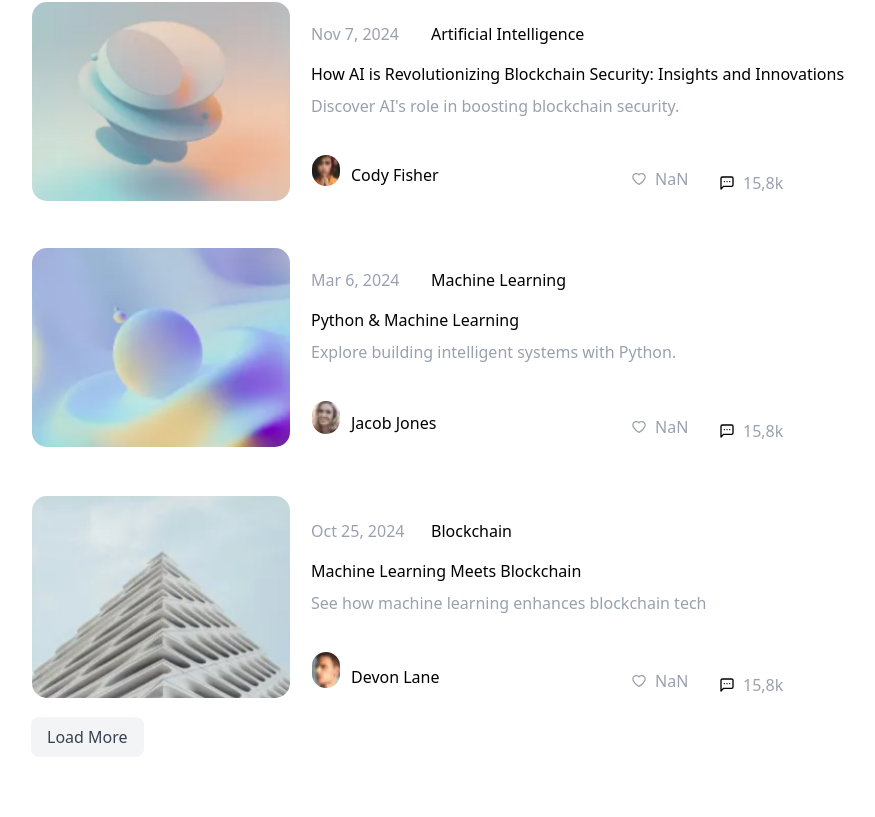
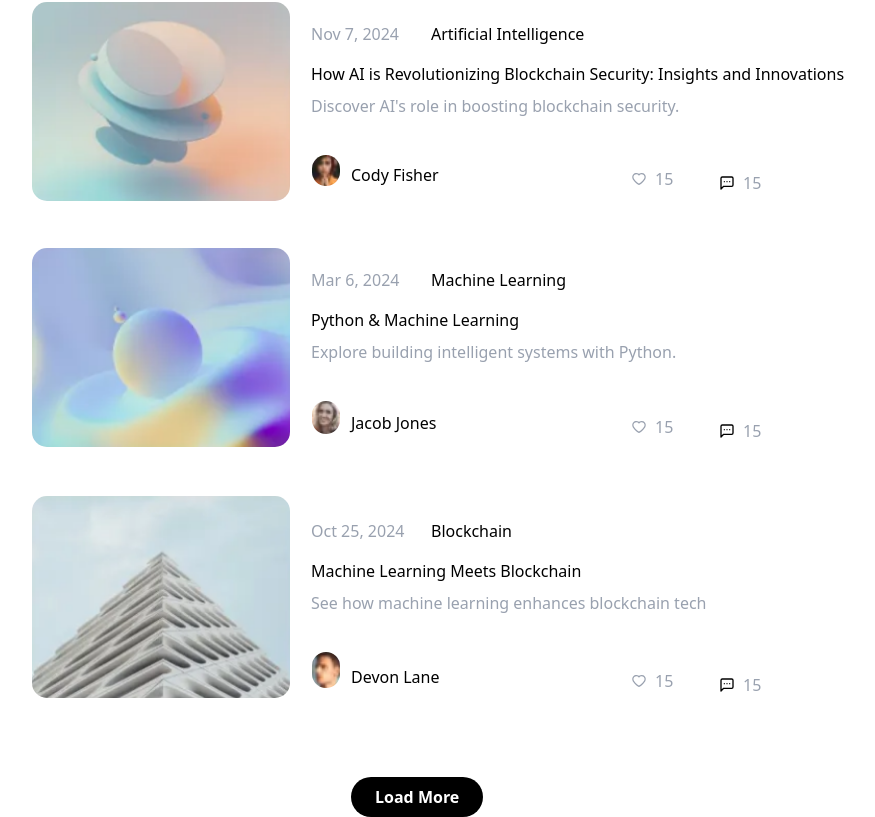
Before and after one commit to krims31/next-app-site, a Next.js app: page / in a window 1280 px wide. Shown: the part 1124-1941 px from the top of the page, without its empty margins (49-924 px from the left). Before the commit the page ends 1881 px from the top, so only its background shows below. Built offline with nearby package versions, Linux system fonts and the light colour scheme.

Commit message:
add article and finish

```diff
--- a/app/components/Article.tsx
+++ b/app/components/Article.tsx
@@ -1,8 +1,8 @@
 'use client'
 
 import Image from 'next/image'
-import { useState } from 'react'
-import { AiOutlineHeart } from 'react-icons/ai' // Добавил пустое сердечко
+import { useEffect, useState } from 'react'
+import { AiOutlineHeart } from 'react-icons/ai'
 import { FcLike } from 'react-icons/fc'
 import { LuMessageSquareMore } from 'react-icons/lu'
 import img1 from './assets/img1.png'
@@ -26,12 +26,31 @@ export default function Article() {
 		post4: false
 	})
 
+	// Функция для безопасного преобразования в число
+	const safeParseNumber = (value: any): number => {
+		if (typeof value === 'number') return value
+		if (typeof value === 'string') {
+			const num = parseInt(value, 10)
+			return isNaN(num) ? 0 : num
+		}
+		return 0
+	}
+
 	const [likeCounts, setLikeCounts] = useState({
-		post1: Number(article.like),
-		post2: Number(ai.like2),
-		post3: Number(ml.like3),
-		post4: Number(blockchain.like4)
+		post1: 0,
+		post2: 0,
+		post3: 0,
+		post4: 0
 	})
+
+	useEffect(() => {
+		setLikeCounts({
+			post1: safeParseNumber(article.like),
+			post2: safeParseNumber(ai.like2),
+			post3: safeParseNumber(ml.like3),
+			post4: safeParseNumber(blockchain.like4)
+		})
+	}, [])
 
 	const handleLike = (postId: keyof typeof isLike) => {
 		try {
@@ -42,7 +61,7 @@ export default function Article() {
 					...prevCounts,
 					[postId]: newLikeState
 						? prevCounts[postId] + 1
-						: prevCounts[postId] - 1
+						: Math.max(0, prevCounts[postId] - 1)
 				}))
 
 				return {
@@ -82,7 +101,8 @@ export default function Article() {
 					src={img1}
 					alt="blockchain"
 					width={260}
-					className="mt-9 ml-20 border rounded-2xl"
+					className="mt-9 ml-20 border rounded-2xl transition-all duration-300
+			   hover:shadow-lg hover:shadow-gray-300/50 hover:scale-[1.02]"
 				/>
 				<p className="ml-90 -mt-45 text-gray-400">{article.jan}</p>
 				<p className="ml-120 -mt-6">{article.python}</p>
@@ -110,7 +130,7 @@ export default function Article() {
 
 				<div className="flex items-center gap-1 ml-192 -mt-5">
 					<LuMessageSquareMore />
-					<p className="text-gray-400 ml-1">{article.like}</p>
+					<p className="text-gray-400 ml-1">{safeParseNumber(article.like)}</p>
 				</div>
 			</div>
 
@@ -120,7 +140,8 @@ export default function Article() {
 					src={img3}
 					alt="ai"
 					width={260}
-					className="mt-13 ml-20 border rounded-2xl"
+					className="mt-13 ml-20 border rounded-2xl transition-all duration-300
+			   hover:shadow-lg hover:shadow-gray-300/50 hover:scale-[1.02]"
 				/>
 				<p className="ml-90 -mt-45 text-gray-400">{ai.nov}</p>
 				<p className="ml-120 -mt-6">{ai.ai}</p>
@@ -148,7 +169,7 @@ export default function Article() {
 
 				<div className="flex items-center gap-1 ml-192 -mt-5">
 					<LuMessageSquareMore />
-					<p className="text-gray-400 ml-1">{ai.like2}</p>
+					<p className="text-gray-400 ml-1">{safeParseNumber(ai.like2)}</p>
 				</div>
 			</div>
 
@@ -158,7 +179,8 @@ export default function Article() {
 					src={img5}
 					alt="ai"
 					width={260}
-					className="mt-13 ml-20 border rounded-2xl"
+					className="mt-13 ml-20 border rounded-2xl transition-all duration-300
+			   hover:shadow-lg hover:shadow-gray-300/50 hover:scale-[1.02]"
 				/>
 				<p className="ml-90 -mt-45 text-gray-400">{ml.march}</p>
 				<p className="ml-120 -mt-6">{ml.machine}</p>
@@ -186,7 +208,7 @@ export default function Article() {
 
 				<div className="flex items-center gap-1 ml-192 -mt-5">
 					<LuMessageSquareMore />
-					<p className="text-gray-400 ml-1">{ml.like3}</p>
+					<p className="text-gray-400 ml-1">{safeParseNumber(ml.like3)}</p>
 				</div>
 			</div>
 
@@ -196,7 +218,8 @@ export default function Article() {
 					src={img7}
 					alt="ai"
 					width={260}
-					className="mt-13 ml-20 border rounded-2xl"
+					className="mt-13 ml-20 border rounded-2xl transition-all duration-300
+			   hover:shadow-lg hover:shadow-gray-300/50 hover:scale-[1.02]"
 				/>
 				<p className="ml-90 -mt-45 text-gray-400">{blockchain.oct}</p>
 				<p className="ml-120 -mt-6">{blockchain.block}</p>
@@ -224,10 +247,15 @@ export default function Article() {
 
 				<div className="flex items-center gap-1 ml-192 -mt-5">
 					<LuMessageSquareMore />
-					<p className="text-gray-400 ml-1">{blockchain.like4}</p>
+					<p className="text-gray-400 ml-1">
+						{safeParseNumber(blockchain.like4)}
+					</p>
 				</div>
 
-				<button className="ml-20 mt-5 bg-gray-100 hover:bg-gray-200 text-gray-700 px-4 py-2 rounded-lg transition-colors">
+				<button
+					className="ml-100 mt-20 bg-black text-white font-bold px-6 py-2 rounded-3xl  transition-all duration-300
+			   hover:shadow-lg hover:shadow-gray-300/50 hover:scale-[1.02]"
+				>
 					{article.load}
 				</button>
 			</div>
```
